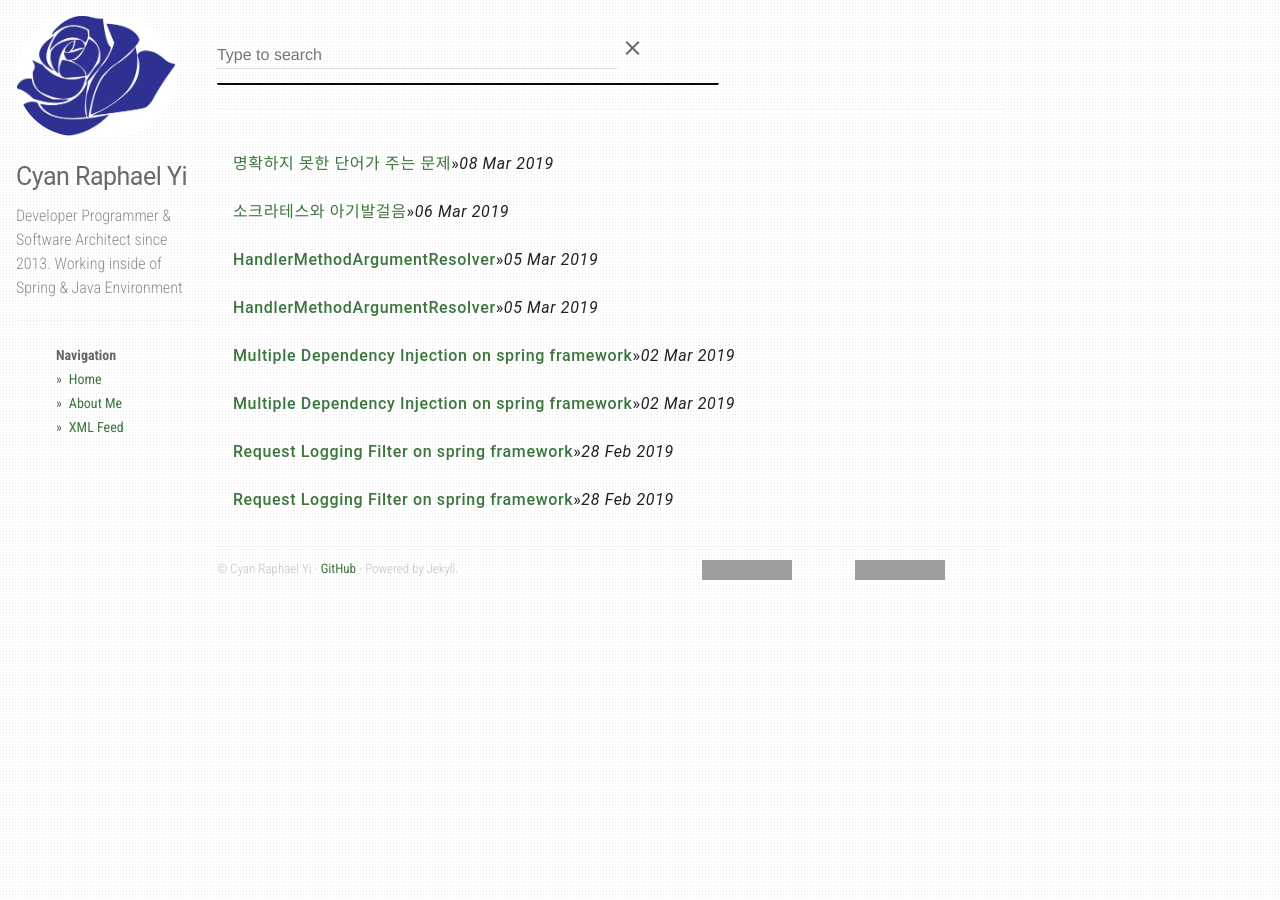
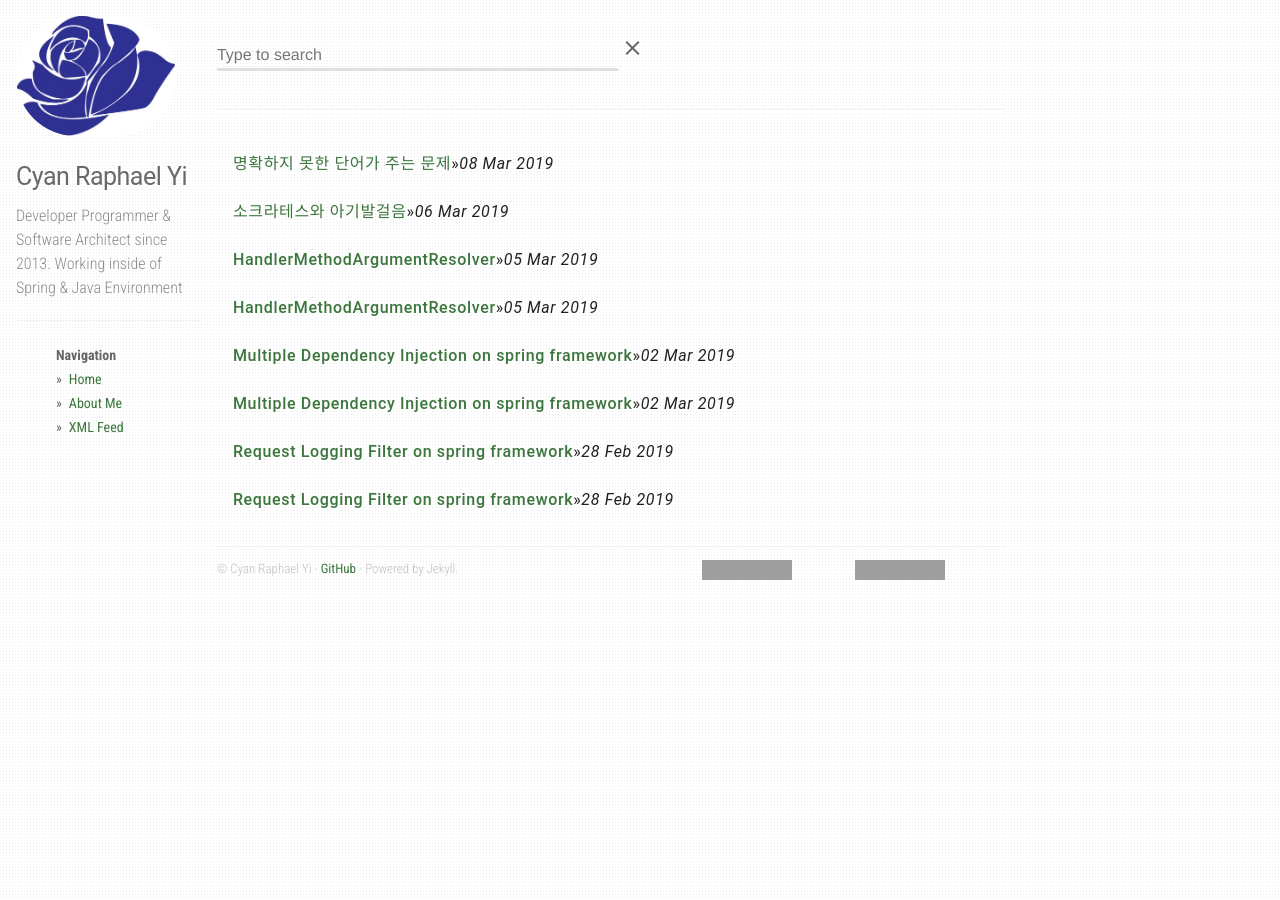
Before and after one commit to CyanRYi/sollabs-demo, a Jekyll site: the page built from index.md, in a window 1280 px wide. Built offline with Jekyll 4.4.1, drawn with Linux system fonts in a browser that asks for light colours; nearby versions of some CDN libraries; grey boxes are pictures that could not be loaded.

Commit message:
css 미세조정

```diff
--- a/_layouts/default.html
+++ b/_layouts/default.html
@@ -123,7 +123,7 @@ layout: compress
                       <div class="mdl-textfield mdl-js-textfield search" id="js-search">
                           <input class="mdl-textfield__input" type="text" placeholder="Type to search" id="search__input">
                           <i class="material-icons" id="search__clear">clear</i>
-                          <div id="search__outline" class="search__results">
+                          <div id="search__outline" class="search__results is-hidden">
                               <ul class="search__results" id="search__results"></ul>
                           </div>
                       </div>
--- a/static/css/main.css
+++ b/static/css/main.css
@@ -129,11 +129,11 @@ div#search__outline {
     overflow: visible;
     position: relative;
     z-index: 989;
-    width: 500px;
+    width: 400px;
     display: flex;
 }
 ul#search__results {
-    border: 1px solid #080808;
+    border: 1px solid rgba(0,0,0,.12);
     border-radius: 0 0 15px 15px;
     list-style: none;
     flex: auto;
@@ -143,6 +143,7 @@ ul#search__results {
     width: 100%;
     position: absolute;
     background: white;
+    margin-block-start: 0em;
 }
 #search__results.is-hidden {
     opacity: 0;
```
